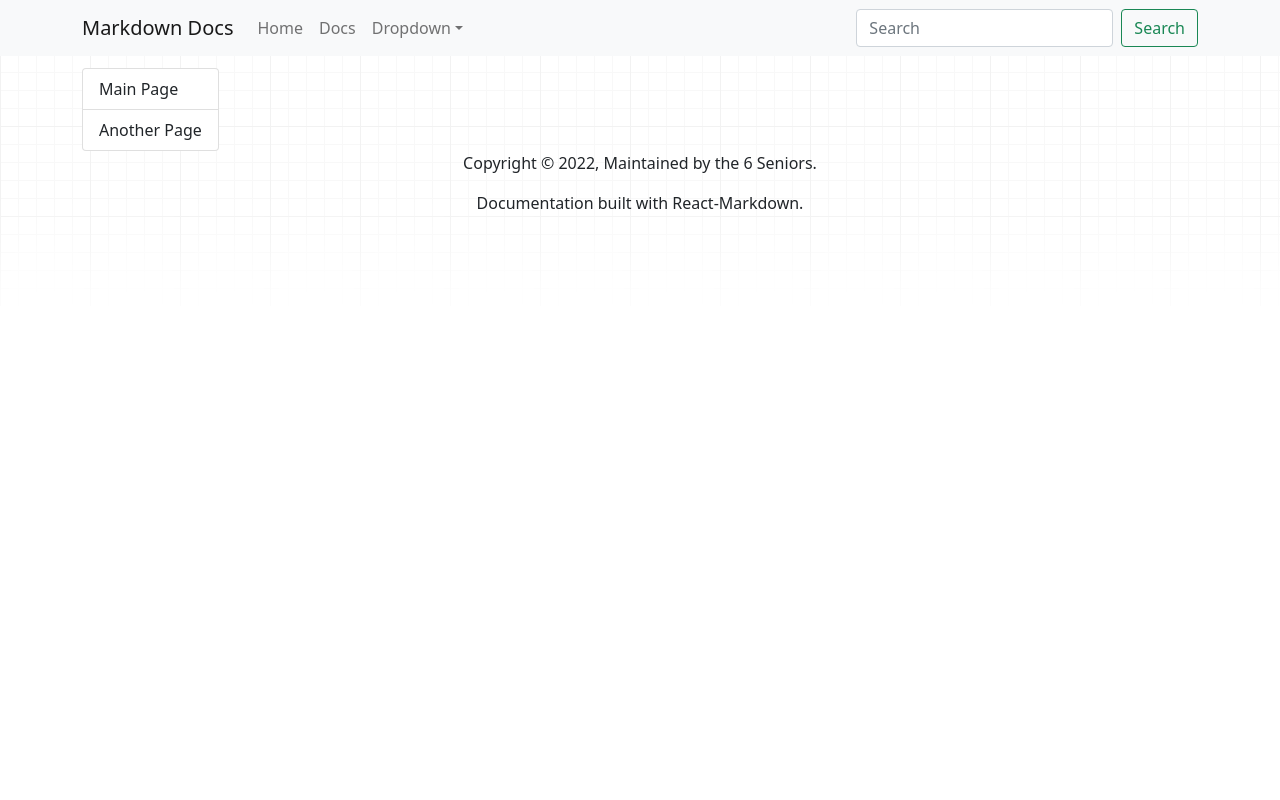
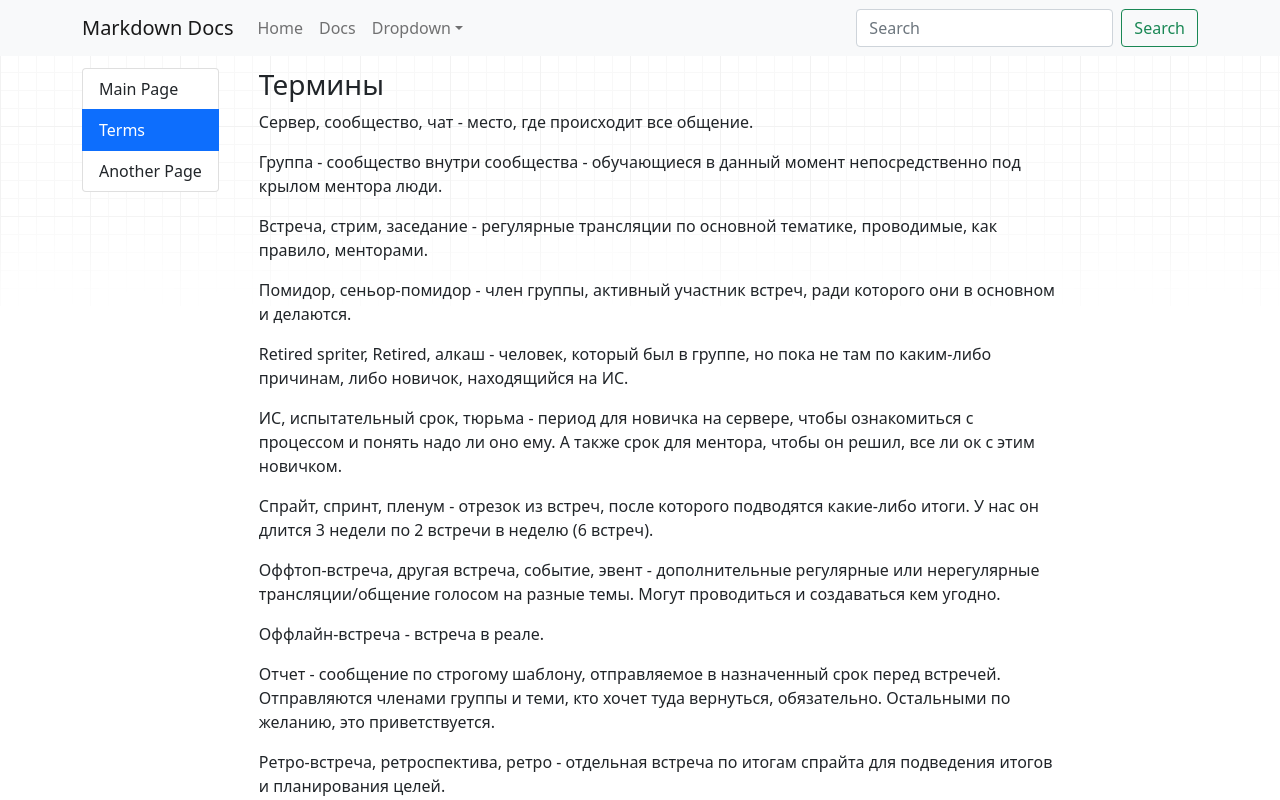
Before and after one commit to maximumJavascript/6-seniors-docs, a React (Create React App) app: page /page-terms in a window 1280 px wide. Shown: the top 800 px of the page. Built offline with nearby package versions, Linux system fonts and the light colour scheme.

Commit message:
added hook

```diff
--- a/src/components/App/App.jsx
+++ b/src/components/App/App.jsx
@@ -1,11 +1,13 @@
 import { Routes, Route } from 'react-router-dom';
-import { AnotherPage, MainPage } from '../Pages';
 import Header from '../Header/Header';
 import NavMenu from '../NavMenu/NavMenu';
 import Footer from '../Footer/Footer';
 import { Container } from 'react-bootstrap';
 import MDRenderer from '../MDRenderer/MDRenderer';
-import mdMainPage from '../../docs/Main.md';
+import css from './App.module.scss';
+
+import mdPageMain from '../../docs/Main.md';
+import mdPageTerms from '../../docs/forStudent/terms.md';
 
 function App() {
   return (
@@ -13,15 +15,25 @@ function App() {
       <Header />
 
       <main className="main">
-        <NavMenu />
+        <NavMenu className={css.navMenu} />
+
         <section>
           <Routes>
             <Route
               index
               ath="/"
-              element={<MDRenderer mdPageUrl={mdMainPage} />}
+              element={<MDRenderer mdPageUrl={mdPageMain} />}
             />
-            <Route path="another_page" element={<AnotherPage />} />
+
+            <Route
+              path="page-terms"
+              element={<MDRenderer mdPageUrl={mdPageTerms} />}
+            />
+
+            <Route
+              path="page-another"
+              element={<MDRenderer mdContent="Text to test the page content" />}
+            />
           </Routes>
         </section>
       </main>
--- /dev/null
+++ b/src/components/App/App.module.scss
@@ -0,0 +1,3 @@
+.navMenu {
+  margin-right: 40px;
+}
--- a/src/components/MDRenderer/MDRenderer.jsx
+++ b/src/components/MDRenderer/MDRenderer.jsx
@@ -1,50 +1,50 @@
-import { useEffect, useState } from 'react';
 import ReactMarkdown from 'react-markdown';
 import gfm from 'remark-gfm';
+import css from './MDRenderer.module.scss';
+import useTextDownloadByUrl from './useTextDownloadByUrl';
+import cn from 'classnames';
 
 const mdPluginsProp = [gfm];
 
-export function fetchText(url) {
-  return fetch(url).then((response) => response.text());
-}
+function MDContentRenderer({ mdContent, isError, isLoading }) {
+  const mdContentToRender = isError
+    ? '#### Error while loading markdown'
+    : isLoading && !mdContent
+    ? '#### Loading...'
+    : mdContent;
 
-function MDRenderer({ mdPageUrl }) {
-  const [markdownContent, setMarkdownContent] = useState('');
-  const [markdownError, setMarkdownError] = useState(null);
-
-  useEffect(() => {
-    let isCancelled = false;
-
-    fetchText(mdPageUrl)
-      .then((data) => {
-        if (isCancelled) return;
-        setMarkdownContent(data);
-      })
-      .catch((error) => {
-        if (isCancelled) return;
-        setMarkdownError(error);
-      });
-
-    return () => {
-      isCancelled = true;
-      setMarkdownContent(null);
-      setMarkdownError(null);
-    };
-  }, [mdPageUrl]);
-
-  if (markdownError) {
-    return 'Error while loading markdown';
-  }
-
-  if (!markdownContent) {
-    return 'Loading...';
-  }
+  const isLoadingNext = isLoading && !!mdContent;
 
   return (
-    <ReactMarkdown remarkPlugins={mdPluginsProp}>
-      {markdownContent}
+    <ReactMarkdown
+      className={cn(css.md, isLoadingNext && css.transition)}
+      remarkPlugins={mdPluginsProp}
+    >
+      {mdContentToRender}
     </ReactMarkdown>
   );
 }
 
+function MDRenderer({
+  mdContent,
+  mdPageUrl,
+  VisualComponent = MDContentRenderer,
+}) {
+  const { isError, isLoading, result } = useTextDownloadByUrl({
+    resourceUrl: mdPageUrl,
+  });
+
+  if (mdContent) {
+    return <VisualComponent mdContent={mdContent} />;
+  }
+
+  return (
+    <VisualComponent
+      mdContent={result}
+      isLoading={isLoading}
+      isError={isError}
+    />
+  );
+}
+
 export default MDRenderer;
--- /dev/null
+++ b/src/components/MDRenderer/MDRenderer.module.scss
@@ -0,0 +1,24 @@
+.md {
+  min-height: 60vh;
+  max-width: 800px;
+  transition: opacity 0.5s linear;
+}
+
+.transition {
+  opacity: 0.5;
+  //animation: opacityTransition 1s ease-in-out infinite;
+}
+
+@keyframes opacityTransition {
+  0% {
+    opacity: 0.5;
+  }
+
+  50% {
+    opacity: 1;
+  }
+
+  100% {
+    opacity: 0.5;
+  }
+}
--- a/src/components/MDRenderer/mdRendererHoc.jsx
+++ b/src/components/MDRenderer/mdRendererHoc.jsx
@@ -1,5 +1,7 @@
 import MDRenderer from './MDRenderer';
 
 export default function mdRendererHoc(mdFileUrl) {
-  return () => <MDRenderer mdPageUrl={mdFileUrl} />;
+  return function MDRendererHocResult() {
+    return <MDRenderer mdPageUrl={mdFileUrl} />;
+  };
 }
--- /dev/null
+++ b/src/components/MDRenderer/useTextDownloadByUrl.js
@@ -0,0 +1,45 @@
+import { useState, useLayoutEffect } from 'react';
+
+export function fetchText(url) {
+  return fetch(url).then((response) => response.text());
+}
+
+export default function useTextDownloadByUrl({ resourceUrl }) {
+  const [content, setContent] = useState('');
+  const [error, setError] = useState(null);
+  const [isLoading, setIsLoading] = useState(false);
+
+  useLayoutEffect(() => {
+    let isCancelled = false;
+    if (!resourceUrl) return;
+
+    setIsLoading(true);
+
+    fetchText(resourceUrl)
+      .then((data) => {
+        if (isCancelled) return;
+        setContent(data);
+      })
+      .catch((caughtErr) => {
+        if (isCancelled) return;
+        setError(caughtErr);
+      })
+      .finally(() => {
+        if (isCancelled) return;
+        setIsLoading(false);
+      });
+
+    return () => {
+      isCancelled = true;
+      setError(null);
+      setIsLoading(false);
+    };
+  }, [resourceUrl]);
+
+  return {
+    error,
+    isError: !!error,
+    isLoading,
+    result: content,
+  };
+}
--- a/src/components/NavMenu/NavMenu.jsx
+++ b/src/components/NavMenu/NavMenu.jsx
@@ -1,12 +1,12 @@
 import { NavLink } from 'react-router-dom';
 
-function NavMenu() {
+function NavMenu({ className }) {
   const active = ({ isActive }) => ({
     className: isActive ? 'active' : 'inherit',
   });
 
   return (
-    <aside>
+    <aside className={className}>
       <div className="list-group">
         <NavLink
           to="/"
@@ -14,8 +14,16 @@ function NavMenu() {
         >
           Main Page
         </NavLink>
+
         <NavLink
-          to="another_page"
+          to="page-terms"
+          className={`list-group-item list-group-item-action ${active}`}
+        >
+          Terms
+        </NavLink>
+
+        <NavLink
+          to="page-another"
           className={`list-group-item list-group-item-action ${active}`}
         >
           Another Page
```
Also changed, not shown: package.json (+11 -11 lines), .eslintrc.js, 1 other file (tests, documents, lock files or other folders).
